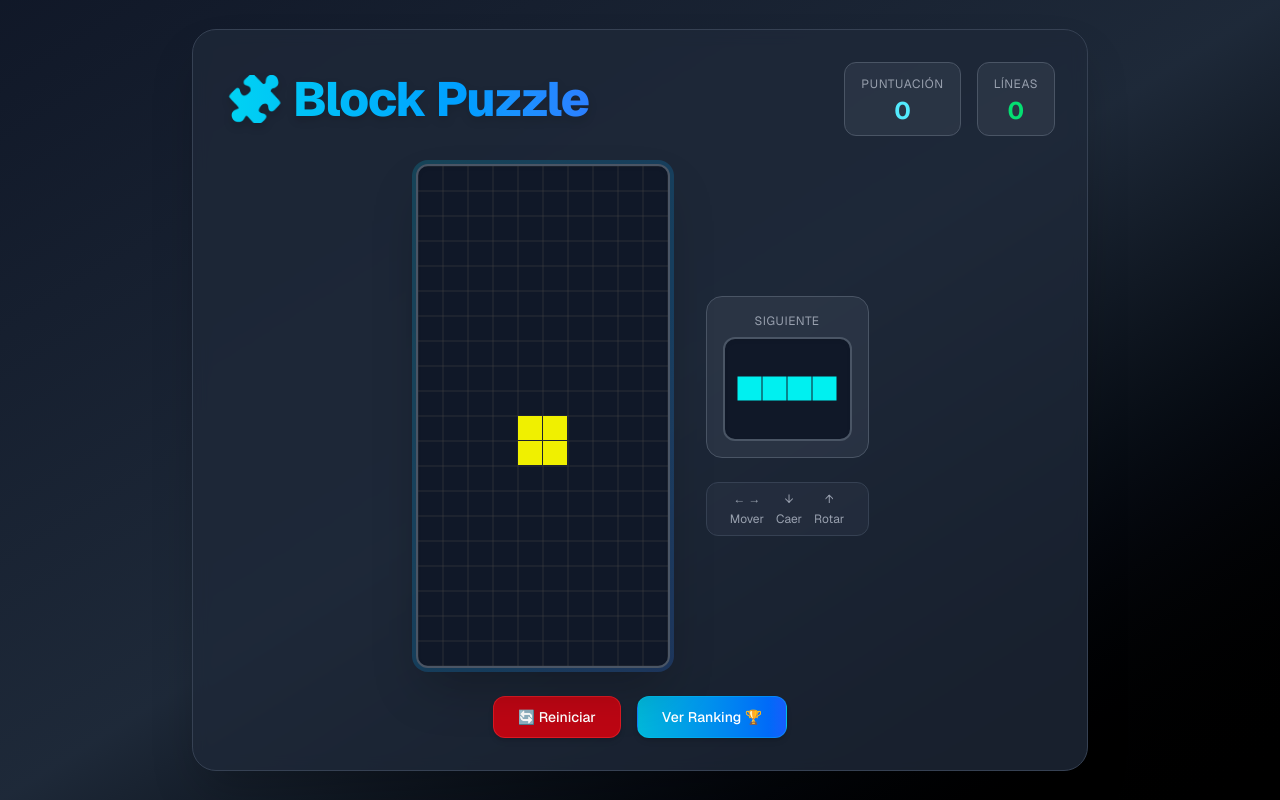
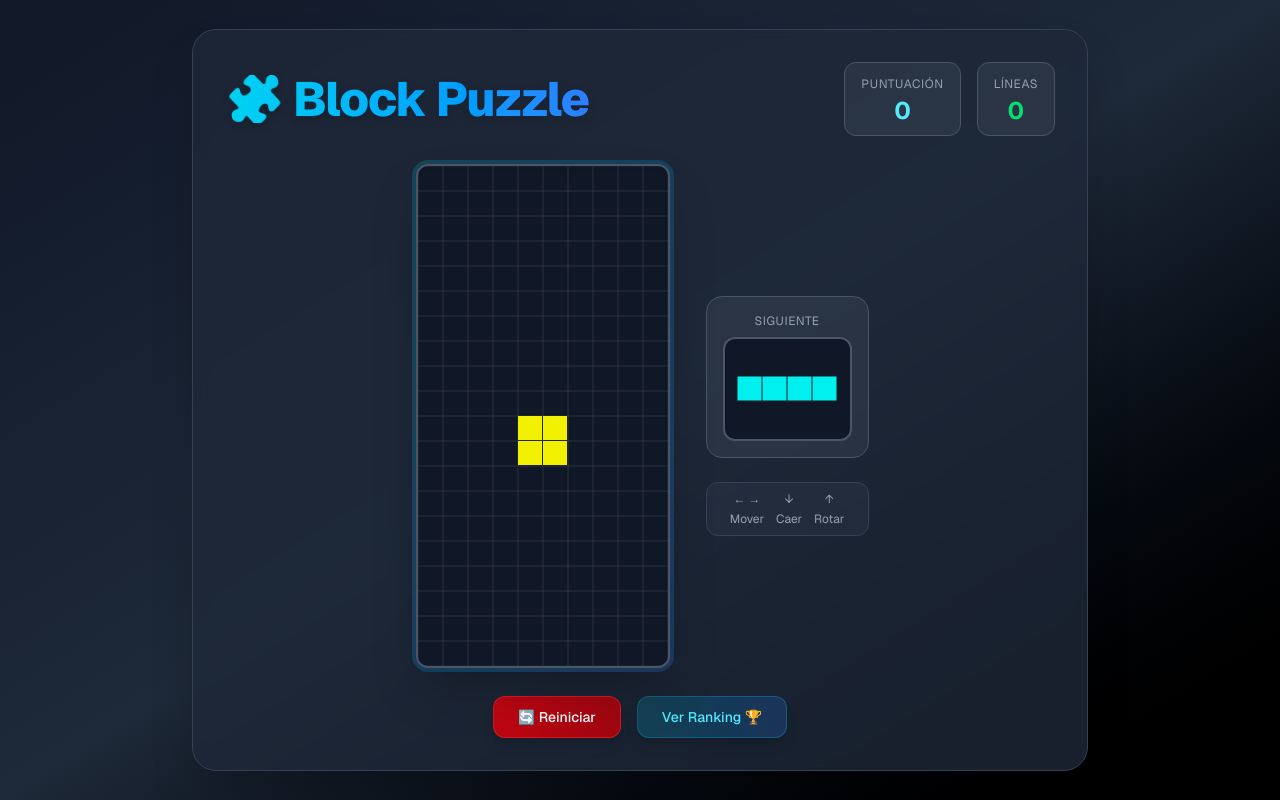
Before and after one commit to LetrasPROG/block-puzzle, a Next.js app: page / in a window 1280 px wide. Built offline with nearby package versions, Linux system fonts and the light colour scheme.

Commit message:
Mejorando estilos de botones de Reiniciar y Ver Ranking

```diff
--- a/app/page.tsx
+++ b/app/page.tsx
@@ -117,14 +117,14 @@ export default function Home() {
         <div className="flex flex-col sm:flex-row justify-center items-center gap-4 mt-6">
           <button
             onClick={() => window.location.reload()}
-            className="w-full sm:w-auto px-6 py-2.5 bg-red-600/80 hover:bg-red-700 text-white rounded-xl text-sm font-medium transition-all duration-200 shadow-md border border-red-500/50 hover:shadow-red-500/20 hover:scale-[1.02] active:scale-[0.98] cursor-pointer"
+            className="px-6 py-2.5 bg-gradient-to-r from-red-600/80 to-red-700/80 hover:from-red-700 hover:to-red-800 text-white rounded-xl text-sm font-medium transition-all duration-200 shadow-lg hover:shadow-red-500/20 border border-red-500/50 cursor-pointer flex items-center gap-2"
           >
             🔄 Reiniciar
           </button>
 
           <Link
             href="/leaderboard"
-            className="w-full sm:w-auto px-6 py-2.5 bg-gradient-to-r from-cyan-500 to-blue-600 hover:from-cyan-600 hover:to-blue-700 text-white rounded-xl text-sm font-medium transition-all duration-200 shadow-md border border-cyan-400/30 hover:shadow-cyan-500/20 hover:scale-[1.02] active:scale-[0.98] text-center"
+            className="px-6 py-2.5 bg-gradient-to-r from-cyan-500/20 to-blue-500/20 hover:from-cyan-500/30 hover:to-blue-500/30 text-cyan-300 hover:text-cyan-200 rounded-xl text-sm font-medium transition-all duration-200 border border-cyan-500/30 hover:border-cyan-500/50 shadow-lg hover:shadow-cyan-500/10 flex items-center gap-2"
           >
             Ver Ranking 🏆
           </Link>
```
